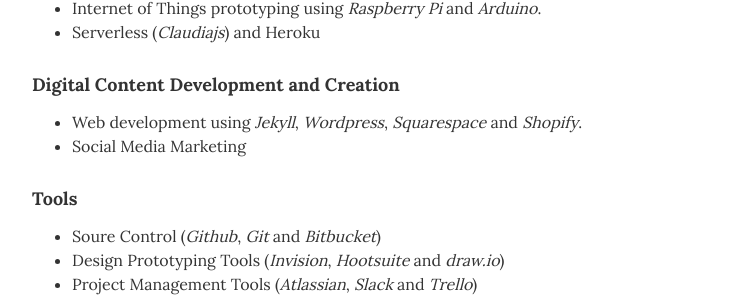
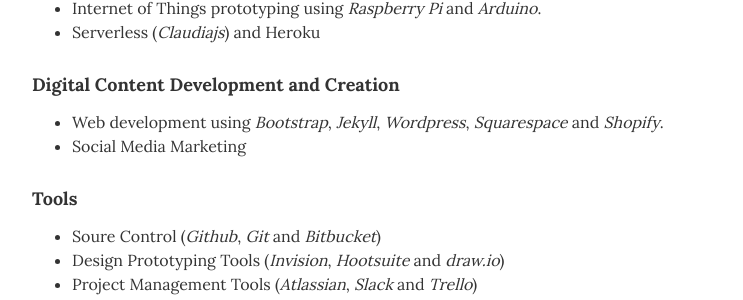
Before and after one commit to ranabhat/ranabhat.github.io, a Jekyll site: the page built from index.html, in a window 1280 px wide and 900 px high, scrolled down 2482 px. Shown: the part 279-579 px from the top of the window, without its empty margins (268-1011 px from the left). Built offline with Jekyll 4.4.1, drawn with Linux system fonts in a browser that asks for light colours.

Commit message:
Update skills.yml

```diff
--- a/_data/skills.yml
+++ b/_data/skills.yml
@@ -9,7 +9,7 @@
 
 # Digital content development and creation
 - skill: Digital Content Development and Creation
-  description:  <ul class="resume-item-list"><li>Web development using <i>Jekyll</i>, <i>Wordpress</i>, <i>Squarespace</i> and <i>Shopify</i>.</li><li>Social Media Marketing</li><ul>
+  description:  <ul class="resume-item-list"><li>Web development using <i>Bootstrap</i>, <i>Jekyll</i>, <i>Wordpress</i>, <i>Squarespace</i> and <i>Shopify</i>.</li><li>Social Media Marketing</li><ul>
 
 - skill: Tools
   description: <ul class="resume-item-list"><li>Soure Control (<i>Github</i>, <i>Git</i> and <i>Bitbucket</i>)</li><li>Design Prototyping Tools (<i>Invision</i>, <i>Hootsuite</i> and <i>draw.io</i>)</li><li>Project Management Tools (<i>Atlassian</i>, <i>Slack</i> and <i>Trello</i>)</li><li>Payment Integration using <i>Paypal</i>, <i>Stripe</i> and <i>Braintree</i>.</li></ul>
```
